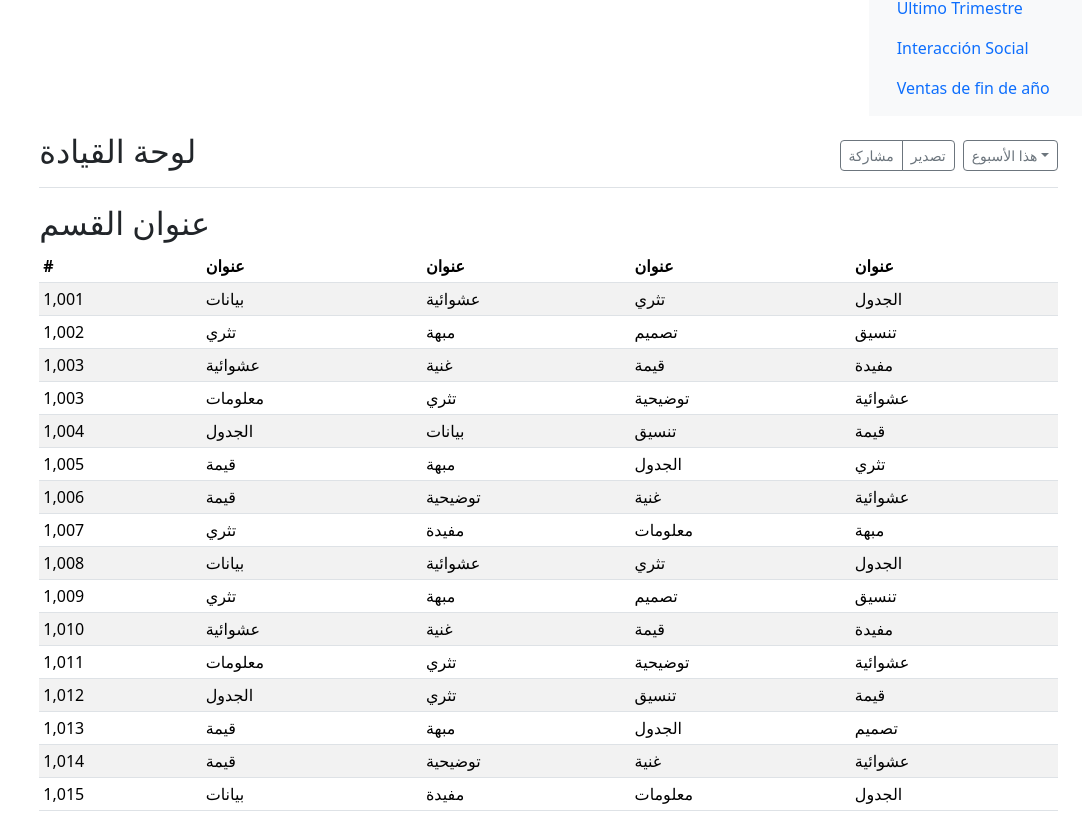
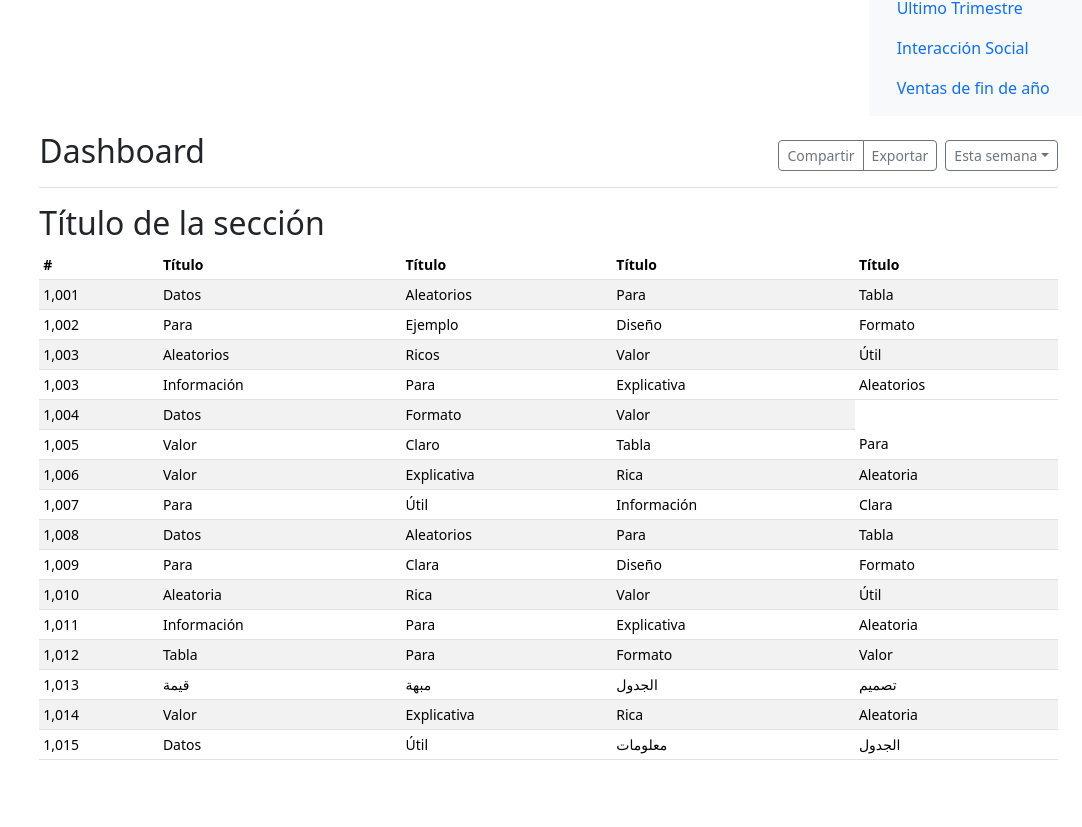
Before and after one commit to LFMG1993/asados, a React (Vite) app: page /Home in a window 1280 px wide. Shown: the part 395-1222 px from the top of the page, without its empty margins (198-1280 px from the left). After the commit the page ends 1171 px from the top, so only its background shows below. Built offline with nearby package versions, Linux system fonts and the light colour scheme; no server answers; the database is empty.

Commit message:
Cambios de lengua de arabe a español

```diff
--- a/src/views/dashboard/Home.tsx
+++ b/src/views/dashboard/Home.tsx
@@ -65,124 +65,123 @@ export function Home() {
             <SliderBar />
             <main className="col-md-9 ms-sm-auto col-lg-10 px-md-4">
                 <div className="d-flex justify-content-between flex-wrap flex-md-nowrap align-items-center pt-3 pb-2 mb-3 border-bottom">
-                    <h1 className="h2">لوحة القيادة</h1>
+                    <h1 className="h2">Dashboard</h1>
                     <div className="btn-toolbar mb-2 mb-md-0">
                         <div className="btn-group me-2">
-                            <button type="button" className="btn btn-sm btn-outline-secondary">مشاركة</button>
-                            <button type="button" className="btn btn-sm btn-outline-secondary">تصدير</button>
+                            <button type="button" className="btn btn-sm btn-outline-secondary">Compartir</button>
+                            <button type="button" className="btn btn-sm btn-outline-secondary">Exportar</button>
                         </div>
                         <button type="button" className="btn btn-sm btn-outline-secondary dropdown-toggle">
                             <span data-feather="calendar"></span>
-                            هذا الأسبوع
+                            Esta semana
                         </button>
                     </div>
                 </div>
 
                 {/* <canvas className="my-4 w-100" id="myChart" width="900" height="380" ref={chartRef}></canvas> */}
 
-                <h2>عنوان القسم</h2>
-                <div className="table-responsive">
+                <h2>Título de la sección</h2>
+                <div className="table-responsive small">
                     <table className="table table-striped table-sm">
                         <thead>
                             <tr>
                                 <th scope="col">#</th>
-                                <th scope="col">عنوان</th>
-                                <th scope="col">عنوان</th>
-                                <th scope="col">عنوان</th>
-                                <th scope="col">عنوان</th>
+                                <th scope="col">Título</th>
+                                <th scope="col">Título</th>
+                                <th scope="col">Título</th>
+                                <th scope="col">Título</th>
                             </tr>
                         </thead>
                         <tbody>
                             <tr>
                                 <td>1,001</td>
-                                <td>بيانات</td>
-                                <td>عشوائية</td>
-                                <td>تثري</td>
-                                <td>الجدول</td>
+                                <td>Datos</td>
+                                <td>Aleatorios</td>
+                                <td>Para</td>
+                                <td>Tabla</td>
                             </tr>
                             <tr>
                                 <td>1,002</td>
-                                <td>تثري</td>
-                                <td>مبهة</td>
-                                <td>تصميم</td>
-                                <td>تنسيق</td>
+                                <td>Para</td>
+                                <td>Ejemplo</td>
+                                <td>Diseño</td>
+                                <td>Formato</td>
                             </tr>
                             <tr>
                                 <td>1,003</td>
-                                <td>عشوائية</td>
-                                <td>غنية</td>
-                                <td>قيمة</td>
-                                <td>مفيدة</td>
+                                <td>Aleatorios</td>
+                                <td>Ricos</td>
+                                <td>Valor</td>
+                                <td>Útil</td>
                             </tr>
                             <tr>
                                 <td>1,003</td>
-                                <td>معلومات</td>
-                                <td>تثري</td>
-                                <td>توضيحية</td>
-                                <td>عشوائية</td>
+                                <td>Información</td>
+                                <td>Para</td>
+                                <td>Explicativa</td>
+                                <td>Aleatorios</td>
                             </tr>
                             <tr>
                                 <td>1,004</td>
-                                <td>الجدول</td>
-                                <td>بيانات</td>
-                                <td>تنسيق</td>
-                                <td>قيمة</td>
+                                <td>Datos</td>
+                                <td>Formato</td>
+                                <td>Valor</td>
                             </tr>
                             <tr>
                                 <td>1,005</td>
-                                <td>قيمة</td>
-                                <td>مبهة</td>
-                                <td>الجدول</td>
-                                <td>تثري</td>
+                                <td>Valor</td>
+                                <td>Claro</td>
+                                <td>Tabla</td>
+                                <td>Para</td>
                             </tr>
                             <tr>
                                 <td>1,006</td>
-                                <td>قيمة</td>
-                                <td>توضيحية</td>
-                                <td>غنية</td>
-                                <td>عشوائية</td>
+                                <td>Valor</td>
+                                <td>Explicativa</td>
+                                <td>Rica</td>
+                                <td>Aleatoria</td>
                             </tr>
                             <tr>
                                 <td>1,007</td>
-                                <td>تثري</td>
-                                <td>مفيدة</td>
-                                <td>معلومات</td>
-                                <td>مبهة</td>
+                                <td>Para</td>
+                                <td>Útil</td>
+                                <td>Información</td>
+                                <td>Clara</td>
                             </tr>
                             <tr>
                                 <td>1,008</td>
-                                <td>بيانات</td>
-                                <td>عشوائية</td>
-                                <td>تثري</td>
-                                <td>الجدول</td>
+                                <td>Datos</td>
+                                <td>Aleatorios</td>
+                                <td>Para</td>
+                                <td>Tabla</td>
                             </tr>
                             <tr>
                                 <td>1,009</td>
-                                <td>تثري</td>
-                                <td>مبهة</td>
-                                <td>تصميم</td>
-                                <td>تنسيق</td>
+                                <td>Para</td>
+                                <td>Clara</td>
+                                <td>Diseño</td>
+                                <td>Formato</td>
                             </tr>
                             <tr>
                                 <td>1,010</td>
-                                <td>عشوائية</td>
-                                <td>غنية</td>
-                                <td>قيمة</td>
-                                <td>مفيدة</td>
+                                <td>Aleatoria</td>
+                                <td>Rica</td>
+                                <td>Valor</td>
+                                <td>Útil</td>
                             </tr>
                             <tr>
                                 <td>1,011</td>
-                                <td>معلومات</td>
-                                <td>تثري</td>
-                                <td>توضيحية</td>
-                                <td>عشوائية</td>
+                                <td>Información</td>
+                                <td>Para</td>
+                                <td>Explicativa</td>
+                                <td>Aleatoria</td>
                             </tr>
                             <tr>
                                 <td>1,012</td>
-                                <td>الجدول</td>
-                                <td>تثري</td>
-                                <td>تنسيق</td>
-                                <td>قيمة</td>
+                                <td>Tabla</td>
+                                <td>Para</td>
+                                <td>Formato</td>
+                                <td>Valor</td>
                             </tr>
                             <tr>
                                 <td>1,013</td>
@@ -193,15 +192,15 @@ export function Home() {
                             </tr>
                             <tr>
                                 <td>1,014</td>
-                                <td>قيمة</td>
-                                <td>توضيحية</td>
-                                <td>غنية</td>
-                                <td>عشوائية</td>
+                                <td>Valor</td>
+                                <td>Explicativa</td>
+                                <td>Rica</td>
+                                <td>Aleatoria</td>
                             </tr>
                             <tr>
                                 <td>1,015</td>
-                                <td>بيانات</td>
-                                <td>مفيدة</td>
+                                <td>Datos</td>
+                                <td>Útil</td>
                                 <td>معلومات</td>
                                 <td>الجدول</td>
                             </tr>
```
